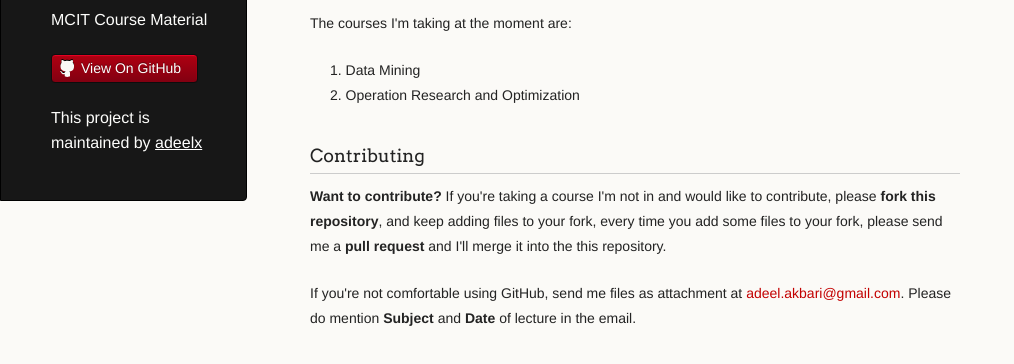
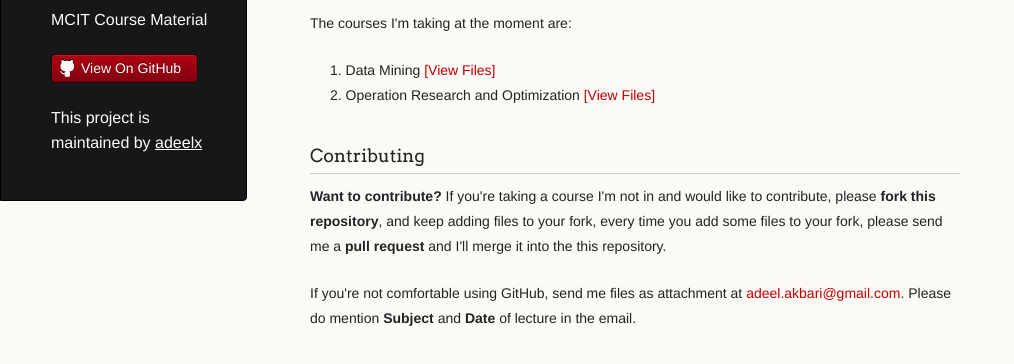
Before and after one commit to adeelx/mcit-docs, a plain HTML site: page index.html in a window 1280 px wide. Shown: the part 122-486 px from the top of the page, without its empty margins (0-1014 px from the left). Drawn offline with Linux system fonts and the light colour scheme.

Commit message:
Adding View Files links.

```diff
--- a/index.html
+++ b/index.html
@@ -30,8 +30,8 @@
         <p>This is where I'll keep a record of all files/presentations provided during the MCIT Courses I take.</p>
         <p>The courses I'm taking at the moment are:
         <ol>
-        <li>Data Mining</li>
-        <li>Operation Research and Optimization</li>
+        <li>Data Mining <a href="https://github.com/adeelx/mcit-docs/tree/master/Data%20Mining">[View Files]</a></li>
+        <li>Operation Research and Optimization <a href="https://github.com/adeelx/mcit-docs/tree/master/Operations%20Research%20and%20Optimization">[View Files]</a></li>
         </ol></p>
 
 <h3>
```
